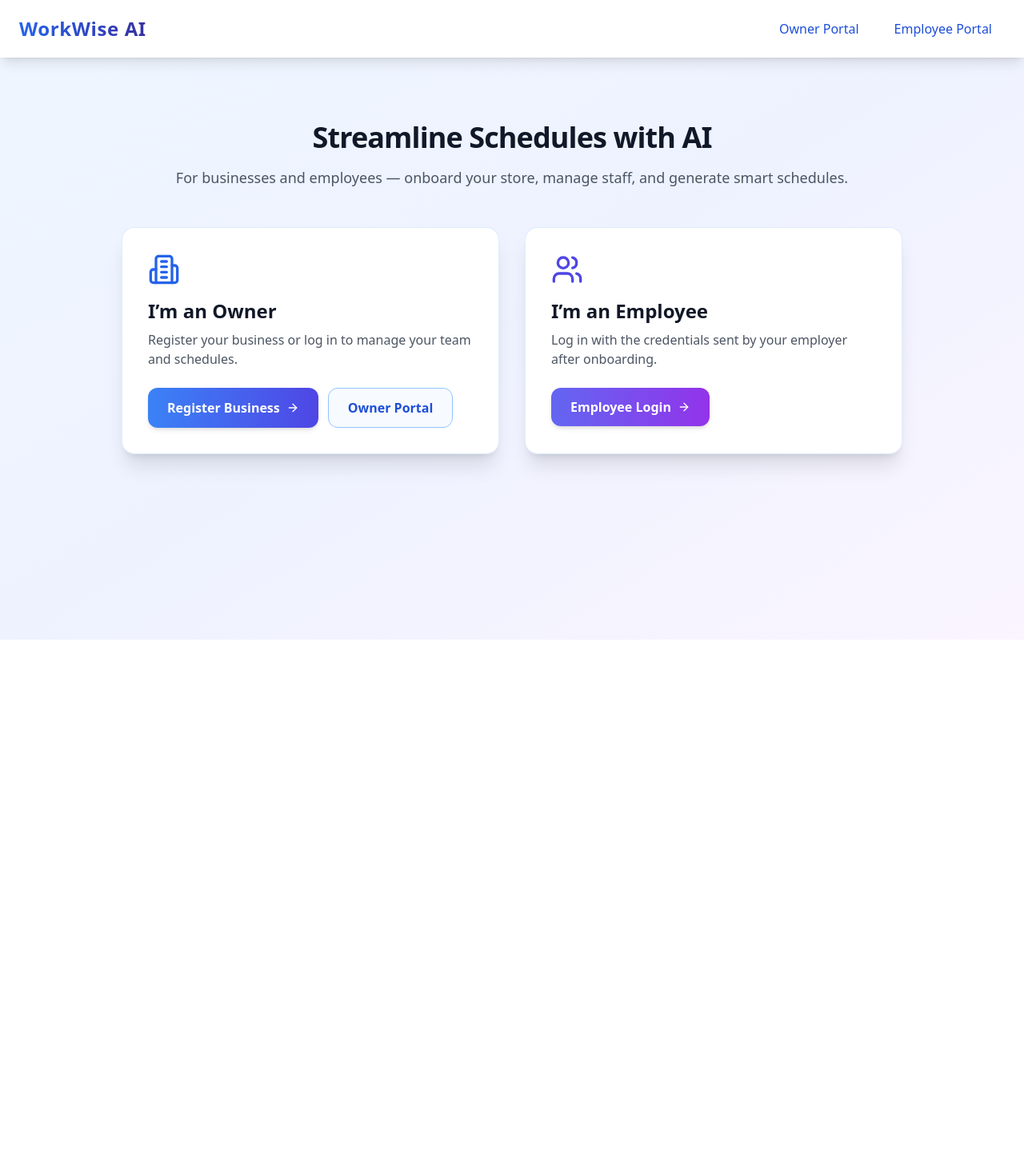
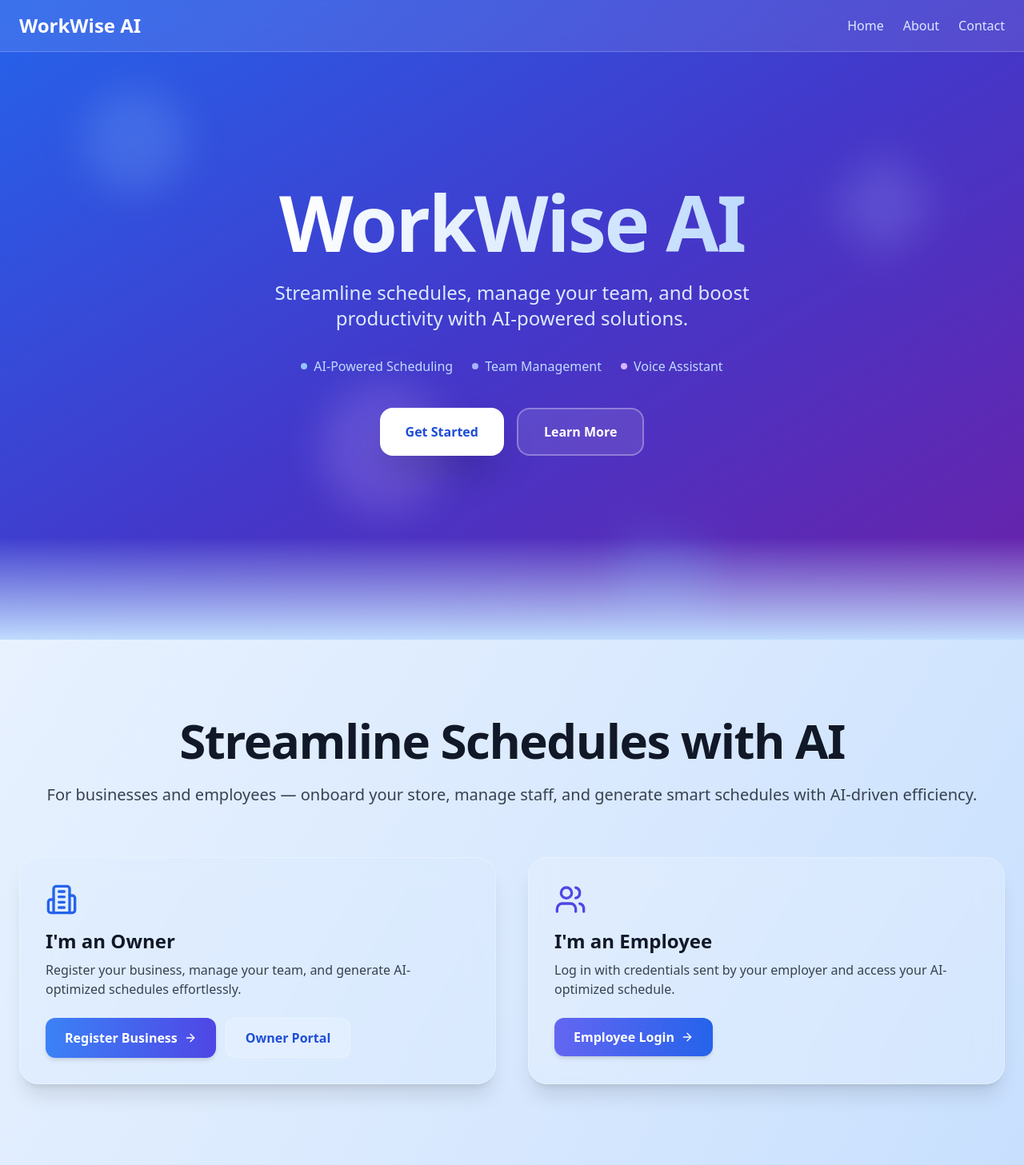
Before and after one commit to DevanshuKadam/Devsena_codestorm, a React (Vite) app in the folder frontend/: page / in a window 1280 px wide. Shown: the top 1457 px of the page at 80% size. Before the commit the page ends 800 px from the top, so only its background shows below. Built offline with nearby package versions, Linux system fonts and the light colour scheme; no server answers.

Commit message:
landing page ui fixed

```diff
--- a/frontend/src/pages/Home.jsx
+++ b/frontend/src/pages/Home.jsx
@@ -1,136 +1,256 @@
-import React, { useEffect, useState } from 'react';
-import { Link } from 'react-router-dom';
-import { Building2, Users, ArrowRight } from 'lucide-react';
+import React, { useState, useEffect } from "react";
+import { Building2, Users, ArrowRight, Mic, Globe, Cpu, Video, Calendar } from "lucide-react";
+
+// Hero component embedded within Home
+const Hero = () => {
+  const [animationPhase, setAnimationPhase] = useState(0);
+
+  useEffect(() => {
+    const interval = setInterval(() => {
+      setAnimationPhase((prev) => (prev + 1) % 3);
+    }, 3000);
+    return () => clearInterval(interval);
+  }, []);
+
+  const handleGetStarted = () => {
+    // Scroll to the owner section
+    const ownerSection = document.getElementById('owner-section');
+    if (ownerSection) {
+      ownerSection.scrollIntoView({ behavior: 'smooth' });
+    }
+  };
+
+  const handleLearnMore = () => {
+    // Scroll to the features section
+    const featuresSection = document.getElementById('features-section');
+    if (featuresSection) {
+      featuresSection.scrollIntoView({ behavior: 'smooth' });
+    }
+  };
+
+  return (
+    <div className="relative w-full h-screen overflow-hidden bg-gradient-to-br from-blue-600 via-indigo-700 to-purple-800">
+      {/* Animated Background Elements */}
+      <div className="absolute inset-0">
+        {/* Floating geometric shapes */}
+        <div className={`absolute top-20 left-10 w-32 h-32 bg-blue-300/20 rounded-full blur-xl transition-transform duration-3000 ${animationPhase === 0 ? 'translate-x-0 translate-y-0' : animationPhase === 1 ? 'translate-x-16 translate-y-8' : 'translate-x-8 -translate-y-4'}`}></div>
+        <div className={`absolute top-40 right-20 w-24 h-24 bg-indigo-300/20 rounded-lg blur-xl transition-transform duration-3000 rotate-45 ${animationPhase === 0 ? 'translate-x-0 translate-y-0' : animationPhase === 1 ? '-translate-x-12 translate-y-12' : 'translate-x-6 translate-y-6'}`}></div>
+        <div className={`absolute bottom-32 left-1/4 w-40 h-40 bg-purple-300/20 rounded-full blur-xl transition-transform duration-3000 ${animationPhase === 0 ? 'translate-x-0 translate-y-0' : animationPhase === 1 ? 'translate-x-20 -translate-y-8' : '-translate-x-10 translate-y-4'}`}></div>
+        <div className={`absolute bottom-20 right-1/3 w-28 h-28 bg-blue-400/20 rounded-lg blur-xl transition-transform duration-3000 rotate-12 ${animationPhase === 0 ? 'translate-x-0 translate-y-0' : animationPhase === 1 ? 'translate-x-8 translate-y-16' : '-translate-x-12 -translate-y-8'}`}></div>
+      </div>
+
+      {/* Main Hero Content */}
+      <div className="relative z-10 flex items-center justify-center h-full px-6">
+        <div className="text-center max-w-4xl">
+          {/* Main heading with gradient text */}
+          <h1 className="text-6xl md:text-7xl lg:text-8xl font-extrabold mb-6 tracking-tight">
+            <span className="bg-gradient-to-r from-white to-blue-200 bg-clip-text text-transparent">
+              WorkWise AI
+            </span>
+          </h1>
+
+          {/* Subtitle */}
+          <p className="text-blue-100 text-xl md:text-2xl mb-8 max-w-2xl mx-auto leading-relaxed">
+            Streamline schedules, manage your team, and boost productivity with AI-powered solutions.
+          </p>
+
+          {/* Feature highlights */}
+          <div className="flex flex-wrap justify-center gap-6 mb-10 text-blue-200 text-sm md:text-base">
+            <div className="flex items-center gap-2">
+              <div className="w-2 h-2 bg-blue-300 rounded-full"></div>
+              <span>AI-Powered Scheduling</span>
+            </div>
+            <div className="flex items-center gap-2">
+              <div className="w-2 h-2 bg-indigo-300 rounded-full"></div>
+              <span>Team Management</span>
+            </div>
+            <div className="flex items-center gap-2">
+              <div className="w-2 h-2 bg-purple-300 rounded-full"></div>
+              <span>Voice Assistant</span>
+            </div>
+          </div>
+
+          {/* Action buttons */}
+          <div className="flex flex-col sm:flex-row justify-center gap-4 mt-8">
+            <button
+              onClick={handleGetStarted}
+              className="px-8 py-4 bg-white text-blue-700 font-semibold rounded-2xl shadow-2xl hover:shadow-white/25 hover:bg-blue-50 transition duration-300 transform hover:scale-105"
+            >
+              Get Started
+            </button>
+            <button
+              onClick={handleLearnMore}
+              className="px-8 py-4 border-2 border-white/30 text-white font-semibold rounded-2xl bg-white/10 hover:bg-white/20 transition duration-300 transform hover:scale-105"
+            >
+              Learn More
+            </button>
+          </div>
+        </div>
+      </div>
+
+      {/* Bottom gradient overlay */}
+      <div
+        className="absolute bottom-0 left-0 w-full h-32 pointer-events-none"
+        style={{
+          background: "linear-gradient(to bottom, rgba(59,130,246,0) 0%, rgba(191,219,254,1) 100%)",
+        }}
+      />
+    </div>
+  );
+};
+
+// Simple Navbar component
+const Navbar = () => {
+  const handleNavigation = (path) => {
+    // In a real React Router setup, you would use navigate(path)
+    console.log(`Navigate to: ${path}`);
+    alert(`Navigation to ${path} - This would work with React Router`);
+  };
+
+  return (
+    <nav className="fixed top-0 left-0 right-0 z-50 bg-white/10 backdrop-blur-lg border-b border-white/20">
+      <div className="max-w-7xl mx-auto px-6 py-4 flex justify-between items-center">
+        <div className="text-2xl font-bold text-white">WorkWise AI</div>
+        <div className="hidden md:flex space-x-6">
+          <button
+            onClick={() => handleNavigation('/')}
+            className="text-blue-100 hover:text-white transition duration-200"
+          >
+            Home
+          </button>
+          <button
+            onClick={() => handleNavigation('/about')}
+            className="text-blue-100 hover:text-white transition duration-200"
+          >
+            About
+          </button>
+          <button
+            onClick={() => handleNavigation('/contact')}
+            className="text-blue-100 hover:text-white transition duration-200"
+          >
+            Contact
+          </button>
+        </div>
+      </div>
+    </nav>
+  );
+};
 
 const Home = () => {
-  const [error, setError] = useState('');
-  const [isLoading, setIsLoading] = useState(false);
+  const handleNavigation = (path) => {
+    // In a real React Router setup, you would use navigate(path)
+    console.log(`Navigate to: ${path}`);
+    alert(`Navigation to ${path} - This would work with React Router in a real app`);
+  };
 
-  useEffect(() => {
-    // Check for auth error in URL params
-    const urlParams = new URLSearchParams(window.location.search);
-    const authError = urlParams.get('error');
+  return (
+    <div className="min-h-screen bg-gradient-to-br from-blue-50 via-blue-100 to-blue-200">
+      {/* Navbar */}
+      <Navbar />
 
-    if (authError) {
-      switch (authError) {
-        case 'auth_failed':
-          setError('Authentication failed. Please try again.');
-          break;
-        case 'oauth_denied':
-          setError('Google authentication was denied. Please try again.');
-          break;
-        case 'no_code':
-          setError('No authorization code received. Please try again.');
-          break;
-        default:
-          setError('An error occurred during authentication. Please try again.');
-      }
-    }
-  }, []);
-  const handleGoogleAuth = async () => {
-    try {
-      setIsLoading(true);
-      setError('');
+      {/* Hero Section */}
+      <Hero />
 
-      // Get the Google OAuth URL from backend
-      const response = await fetch('http://localhost:3000/auth/google');
-      const data = await response.json();
-
-      if (data.authUrl) {
-        // Redirect to Google OAuth
-        window.location.href = data.authUrl;
-      } else {
-        console.error('Failed to get auth URL');
-        setError('Failed to get authentication URL. Please try again.');
-        setIsLoading(false);
-      }
-    } catch (error) {
-      console.error('Google Auth Error:', error);
-      setError('Failed to start authentication. Please try again.');
-      setIsLoading(false);
-    }
-  };
-  return (
-    // 1. Background updated to blue/indigo gradient
-    <div className="min-h-screen bg-gradient-to-br from-blue-50 via-indigo-50 to-purple-50">
-
-      {/* Header (Styling made cleaner, kept white background for contrast) */}
-      <header className="flex items-center justify-between px-6 py-4 bg-white shadow-lg">
-        {/* Logo Text Gradient Updated */}
-        <Link
-          to="/"
-          className="text-2xl font-bold bg-clip-text text-transparent bg-gradient-to-r from-blue-600 to-indigo-800 tracking-wide"
-        >
-          WorkWise AI
-        </Link>
-        <nav className="flex items-center gap-3">
-          {/* Nav Link Colors Updated */}
-          <Link to="/admin/dashboard" className="px-4 py-2 text-blue-700 hover:text-indigo-800 font-medium transition-colors">Owner Portal</Link>
-          <Link to="/dashboard" className="px-4 py-2 text-blue-700 hover:text-indigo-800 font-medium transition-colors">Employee Portal</Link>
-        </nav>
-      </header>
-
-      <main className="max-w-5xl mx-auto px-6 py-20 text-center">
-        {/* Error Display */}
-        {error && (
-          <div className="mb-8 p-4 bg-red-50 border border-red-200 rounded-xl max-w-md mx-auto">
-            <p className="text-red-600">{error}</p>
-          </div>
-        )}
-
-        {/* Header Text Colors Updated */}
-        <h1 className="text-4xl font-extrabold text-gray-900 mb-4 tracking-tight">Streamline Schedules with AI</h1>
-        <p className="text-gray-600 text-lg mb-12">For businesses and employees — onboard your store, manage staff, and generate smart schedules.</p>
+      {/* Main Content */}
+      <main className="max-w-7xl mx-auto px-6 py-24 text-center">
+        <h1 className="text-5xl md:text-6xl font-extrabold text-gray-900 mb-6 tracking-tight">
+          Streamline Schedules with AI
+        </h1>
+        <p className="text-gray-700 text-lg md:text-xl mb-16">
+          For businesses and employees — onboard your store, manage staff, and generate smart schedules with AI-driven efficiency.
+        </p>
 
         {/* Card Layout */}
-        <div className="grid grid-cols-1 md:grid-cols-2 gap-8 text-left">
+        <div id="owner-section" className="grid grid-cols-1 md:grid-cols-2 gap-10 text-left">
           {/* Owner Card */}
-          <div className="bg-white rounded-2xl shadow-xl border border-blue-200/50 p-8 transition duration-300 hover:shadow-2xl">
-            {/* Icon Color Updated */}
+          <div className="bg-blue-100/30 backdrop-blur-lg rounded-3xl shadow-xl border border-white/30 p-8 transition duration-500 hover:shadow-2xl">
             <Building2 className="w-10 h-10 text-blue-600 mb-4" />
-            <h2 className="text-2xl font-bold text-gray-900 mb-2">I’m an Owner</h2>
-            <p className="text-gray-600 mb-6">Register your business or log in to manage your team and schedules.</p>
+            <h2 className="text-2xl font-bold text-gray-900 mb-2">I'm an Owner</h2>
+            <p className="text-gray-700 mb-6">
+              Register your business, manage your team, and generate AI-optimized schedules effortlessly.
+            </p>
             <div className="flex flex-col sm:flex-row gap-3">
-              {/* Register Button Gradient Updated */}
               <button
-                onClick={handleGoogleAuth}
-                disabled={isLoading}
-                className={`px-6 py-3 text-white font-semibold rounded-xl shadow-md transition duration-200 inline-flex items-center justify-center gap-2 ${
-                  isLoading
-                    ? 'bg-gray-400 cursor-not-allowed'
-                    : 'bg-gradient-to-r from-blue-500 to-indigo-600 hover:shadow-lg hover:from-indigo-600 hover:to-blue-500'
-                }`}
+                onClick={() => handleNavigation('/admin/onboarding')}
+                className="px-6 py-3 bg-gradient-to-r from-blue-500 to-indigo-600 text-white font-semibold rounded-xl shadow-md hover:shadow-lg hover:from-indigo-600 hover:to-blue-500 transition duration-200 inline-flex items-center justify-center gap-2"
               >
-                {isLoading ? 'Starting...' : 'Register Business'}
-                {!isLoading && <ArrowRight className="w-4 h-4" />}
+                Register Business <ArrowRight className="w-4 h-4" />
               </button>
-              {/* Portal Button Styling Updated for Soft UI Look */}
-              <Link
-                to="/admin"
-                className="px-6 py-3 border border-blue-300 text-blue-700 font-semibold rounded-xl bg-blue-50/50 hover:bg-blue-100 transition duration-200 flex items-center justify-center"
+              <button
+                onClick={() => handleNavigation('/admin')}
+                className="px-6 py-3 border border-white/30 text-blue-700 font-semibold rounded-xl bg-white/20 hover:bg-white/30 transition duration-200 flex items-center justify-center"
               >
                 Owner Portal
-              </Link>
+              </button>
             </div>
           </div>
 
           {/* Employee Card */}
-          <div className="bg-white rounded-2xl shadow-xl border border-blue-200/50 p-8 transition duration-300 hover:shadow-2xl">
-            {/* Icon Color Updated */}
+          <div className="bg-blue-50/30 backdrop-blur-lg rounded-3xl shadow-xl border border-white/30 p-8 transition duration-500 hover:shadow-2xl">
             <Users className="w-10 h-10 text-indigo-600 mb-4" />
-            <h2 className="text-2xl font-bold text-gray-900 mb-2">I’m an Employee</h2>
-            <p className="text-gray-600 mb-6">Log in with the credentials sent by your employer after onboarding.</p>
+            <h2 className="text-2xl font-bold text-gray-900 mb-2">I'm an Employee</h2>
+            <p className="text-gray-700 mb-6">
+              Log in with credentials sent by your employer and access your AI-optimized schedule.
+            </p>
             <div className="flex">
-              {/* Login Button Gradient Updated */}
-              <Link
-                to="/employee-login"
-                className="px-6 py-3 bg-gradient-to-r from-indigo-500 to-purple-600 text-white font-semibold rounded-xl shadow-md hover:shadow-lg hover:from-purple-600 hover:to-indigo-500 transition duration-200 inline-flex items-center justify-center gap-2"
+              <button
+                onClick={() => handleNavigation('/dashboard')}
+                className="px-6 py-3 bg-gradient-to-r from-indigo-500 to-blue-600 text-white font-semibold rounded-xl shadow-md hover:shadow-lg hover:from-blue-600 hover:to-indigo-500 transition duration-200 inline-flex items-center justify-center gap-2"
               >
                 Employee Login <ArrowRight className="w-4 h-4" />
-              </Link>
+              </button>
             </div>
           </div>
         </div>
+
+        {/* Features Section */}
+        <section id="features-section" className="mt-24 text-center">
+          <h2 className="text-4xl font-bold text-gray-900 mb-10">Our Features</h2>
+          <p className="text-gray-700 text-lg mb-16">
+            Everything you need to manage your workforce efficiently and elevate your business experience.
+          </p>
+
+          <div className="flex justify-center">
+            <div className="grid grid-cols-1 sm:grid-cols-2 md:grid-cols-3 lg:grid-cols-3 gap-8">
+              {/* Feature Cards */}
+              <div className="bg-white/30 backdrop-blur-lg p-6 rounded-2xl shadow-lg transition hover:shadow-2xl hover:scale-105 duration-300">
+                <Mic className="w-10 h-10 text-blue-600 mb-4" />
+                <h3 className="text-xl font-semibold text-gray-900 mb-2">AI Voice Assistant</h3>
+                <p className="text-gray-700 text-sm">Manage schedules and queries hands-free with our AI-powered voice assistant.</p>
+              </div>
+
+              <div className="bg-white/30 backdrop-blur-lg p-6 rounded-2xl shadow-lg transition hover:shadow-2xl hover:scale-105 duration-300">
+                <Globe className="w-10 h-10 text-indigo-600 mb-4" />
+                <h3 className="text-xl font-semibold text-gray-900 mb-2">Multilingual Support</h3>
+                <p className="text-gray-700 text-sm">Access your schedule and portal in multiple languages for global accessibility.</p>
+              </div>
+
+              <div className="bg-white/30 backdrop-blur-lg p-6 rounded-2xl shadow-lg transition hover:shadow-2xl hover:scale-105 duration-300">
+                <Cpu className="w-10 h-10 text-purple-600 mb-4" />
+                <h3 className="text-xl font-semibold text-gray-900 mb-2">AI Schedule Generator</h3>
+                <p className="text-gray-700 text-sm">Automatically generate optimal employee schedules using advanced AI algorithms.</p>
+              </div>
+
+              <div className="bg-white/30 backdrop-blur-lg p-6 rounded-2xl shadow-lg transition hover:shadow-2xl hover:scale-105 duration-300">
+                <Video className="w-10 h-10 text-green-600 mb-4" />
+                <h3 className="text-xl font-semibold text-gray-900 mb-2">AR Training</h3>
+                <p className="text-gray-700 text-sm">Immersive AR lectures and modules help employees learn faster and smarter.</p>
+              </div>
+
+              <div className="bg-white/30 backdrop-blur-lg p-6 rounded-2xl shadow-lg transition hover:shadow-2xl hover:scale-105 duration-300">
+                <Calendar className="w-10 h-10 text-red-600 mb-4" />
+                <h3 className="text-xl font-semibold text-gray-900 mb-2">PWA Ready</h3>
+                <p className="text-gray-700 text-sm">Offline access to schedules and tools via our Progressive Web App with full functionality.</p>
+              </div>
+
+              <div className="bg-white/30 backdrop-blur-lg p-6 rounded-2xl shadow-lg transition hover:shadow-2xl hover:scale-105 duration-300">
+                <ArrowRight className="w-10 h-10 text-yellow-600 mb-4" />
+                <h3 className="text-xl font-semibold text-gray-900 mb-2">Seamless Integration</h3>
+                <p className="text-gray-700 text-sm">Easily integrate with existing systems like payroll, attendance, and HR tools.</p>
+              </div>
+            </div>
+          </div>
+        </section>
       </main>
     </div>
   );
```
